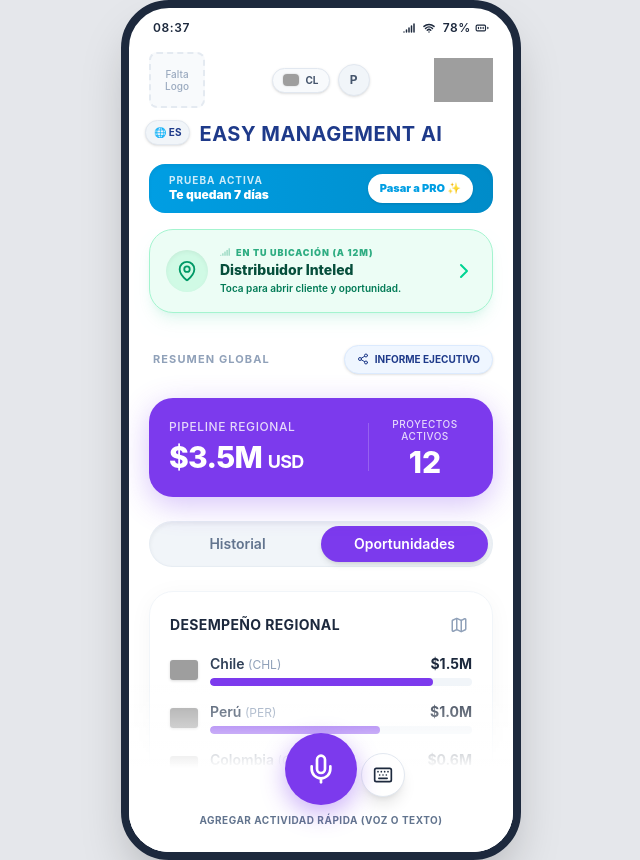
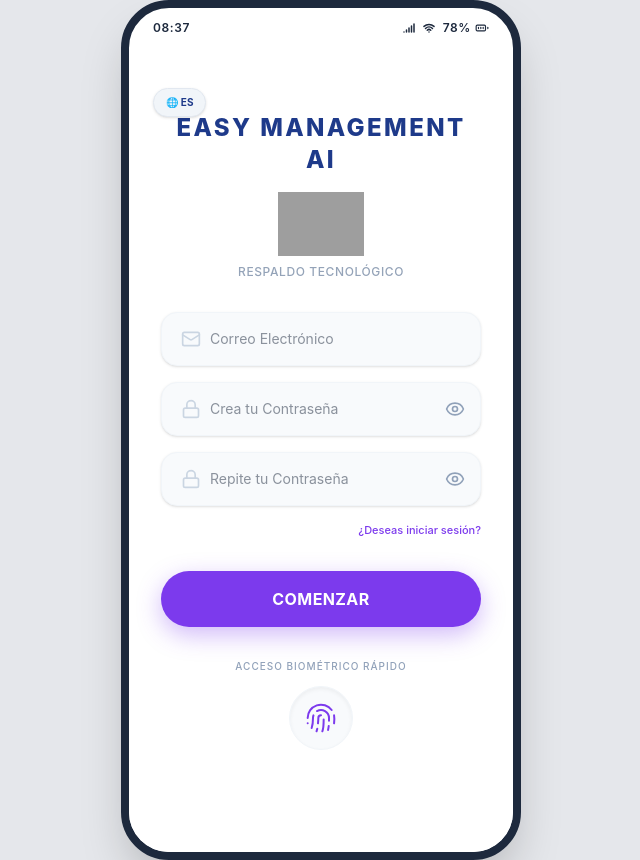
Before and after one commit to pdiazg46-design/Easymanagement-AI, a Next.js app: page / in a window 1280 px wide. Shown: the whole page, without its empty margins (319-959 px from the left). Built offline with nearby package versions, Linux system fonts and the light colour scheme; grey boxes are pictures that could not be loaded.

Commit message:
Activar Bloqueo de Interfaz: Forzar Login inicial y limpiar credenciales

```diff
--- a/src/app/page.tsx
+++ b/src/app/page.tsx
@@ -34,14 +34,14 @@ export default function Home() {
         week: 'Current Week', month: 'Current Month', lastMonth: 'Last Month', year: 'Current Year', lastYear: 'Last Year', allTime: 'All Time'
      }
   };
-  const [currentView, setCurrentView] = useState<'login' | 'onboarding' | 'dashboard'>('dashboard');
+  const [currentView, setCurrentView] = useState<'login' | 'onboarding' | 'dashboard'>('login');
 
   // Login & Config states
   const [showPassword, setShowPassword] = useState(false);
   const [showConfirmPassword, setShowConfirmPassword] = useState(false);
-  const [email, setEmail] = useState('pdiazg46@gmail.com');
-  const [password, setPassword] = useState('admin123');
-  const [confirmPassword, setConfirmPassword] = useState('admin123');
+  const [email, setEmail] = useState('');
+  const [password, setPassword] = useState('');
+  const [confirmPassword, setConfirmPassword] = useState('');
   const [authError, setAuthError] = useState('');
 
   const [userCountry, setUserCountry] = useState('cl');
```
